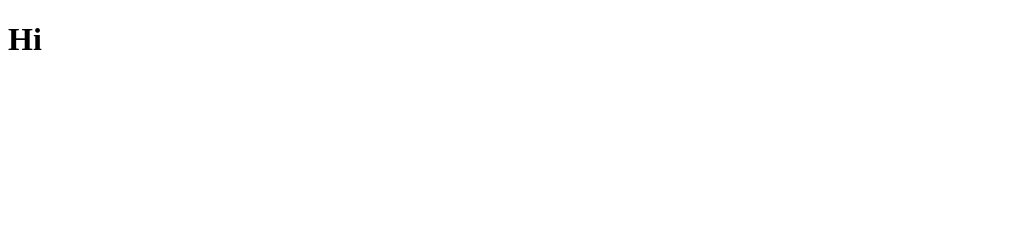
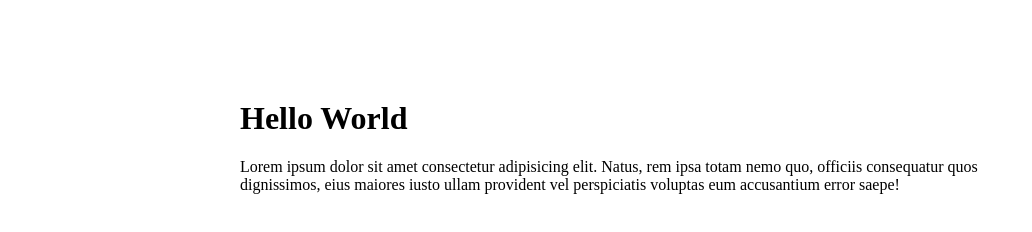
Before and after one commit to battmanz/demo3, a plain HTML site: page index.html in a window 1280 px wide. Shown: the whole page, without its empty margins (0-1032 px from the left). Drawn offline with Linux system fonts and the light colour scheme.

Commit message:
centered content

```diff
--- a/index.html
+++ b/index.html
@@ -5,8 +5,17 @@
   <meta name="viewport" content="width=device-width, initial-scale=1.0">
   <meta http-equiv="X-UA-Compatible" content="ie=edge">
   <title>Document</title>
+  <style>
+    .container {
+      max-width: 800px;
+      margin: 100px auto;
+    }
+  </style>
 </head>
 <body>
-  <h1>Hi</h1>
+  <div class="container">
+    <h1>Hello World</h1>
+    <p>Lorem ipsum dolor sit amet consectetur adipisicing elit. Natus, rem ipsa totam nemo quo, officiis consequatur quos dignissimos, eius maiores iusto ullam provident vel perspiciatis voluptas eum accusantium error saepe!</p>
+  </div>
 </body>
 </html>
```
